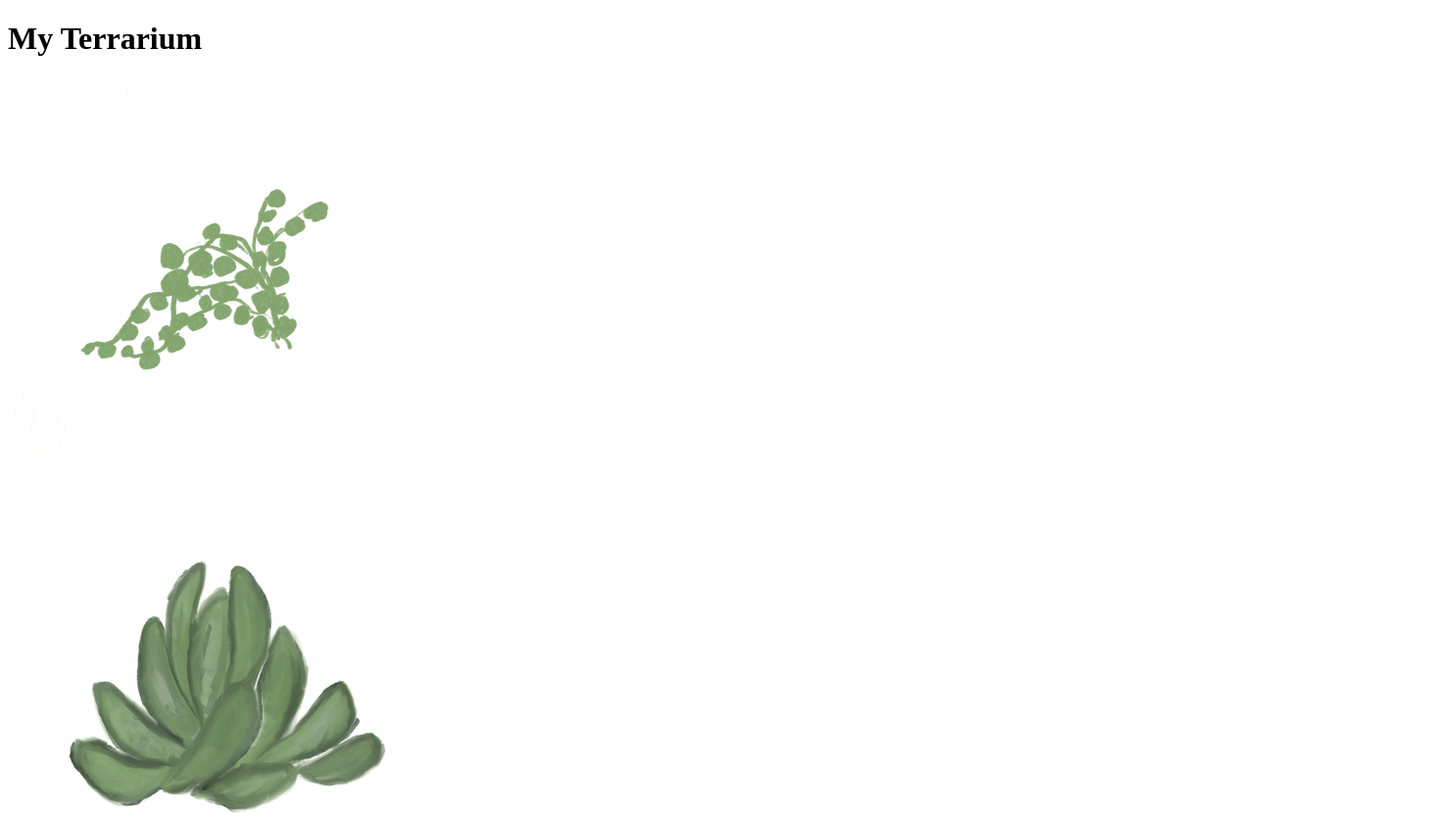
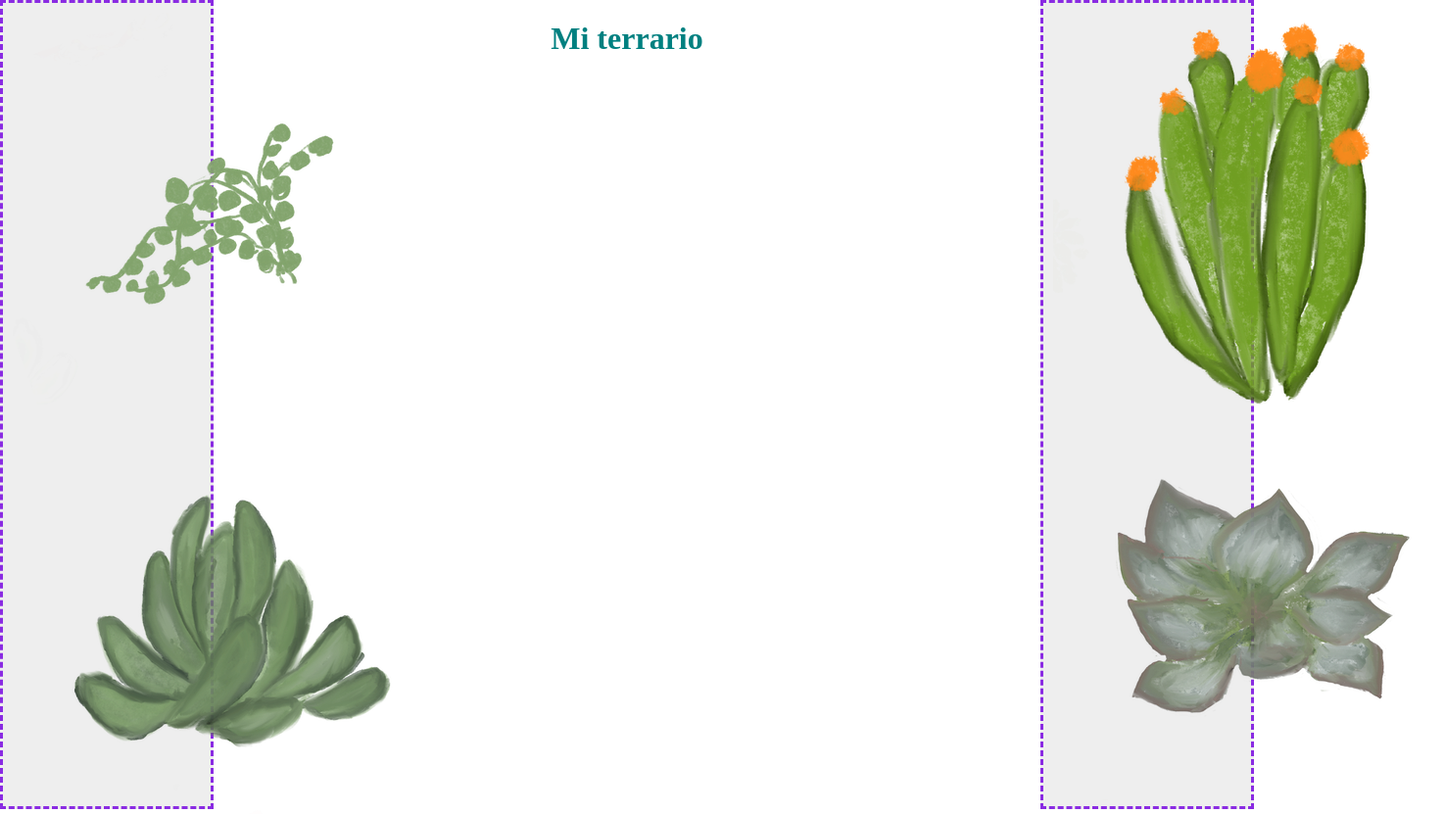
Before and after one commit to Alejandro177717/pw-terrarium-2023a, a plain HTML site: page index.html in a window 1280 px wide. Shown: the top 831 px of the page at 98% size, 1475 px wide, since content can reach past the window. Drawn offline with Linux system fonts and the light colour scheme.

Commit message:
🚧Estilos del terrario Se posicionaron contenedores izquierdo y derecho

```diff
--- a/index.html
+++ b/index.html
@@ -4,9 +4,10 @@
    <head>
       <title>Mi Terrario</title>
       <meta charset="utf-8" />
+      <link rel="stylesheet" href="style.css">
    </head>
    <body>
-    <h1>My Terrarium</h1>
+      <h1>Mi terrario</h1>
       <div id="page">
          <div class="container" id="left-container">
             <div class="plant-holder">
--- /dev/null
+++ b/style.css
@@ -0,0 +1,30 @@
+/* Estilos del terrario */
+h1{
+    color:teal;
+    text-align: center;
+   }
+
+#left-container{
+    background-color: #eee;
+    width: 15%;
+    height: 100%;
+    left: 0px;
+    top: 0px;
+    position: absolute;
+    border: 3px;
+    border-style: dashed;
+    border-color: blueviolet;
+    padding: 10px;
+}
+#right-container{
+    background-color: #eee;
+    width: 15%;
+    height: 100%;
+    right: 0px;
+    top: 0px;
+    position: absolute;
+    border: 3px;
+    border-style: dashed;
+    border-color: blueviolet;
+    padding: 10px;
+}
```
